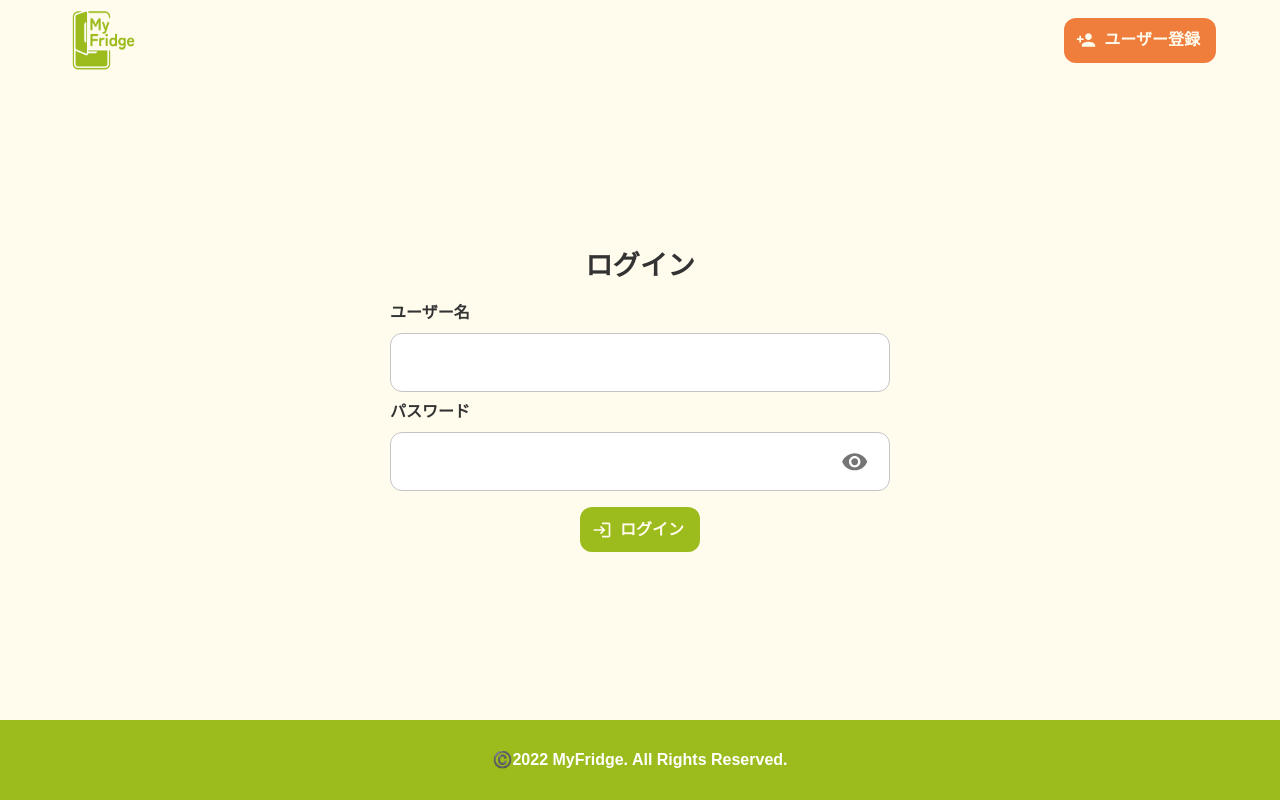
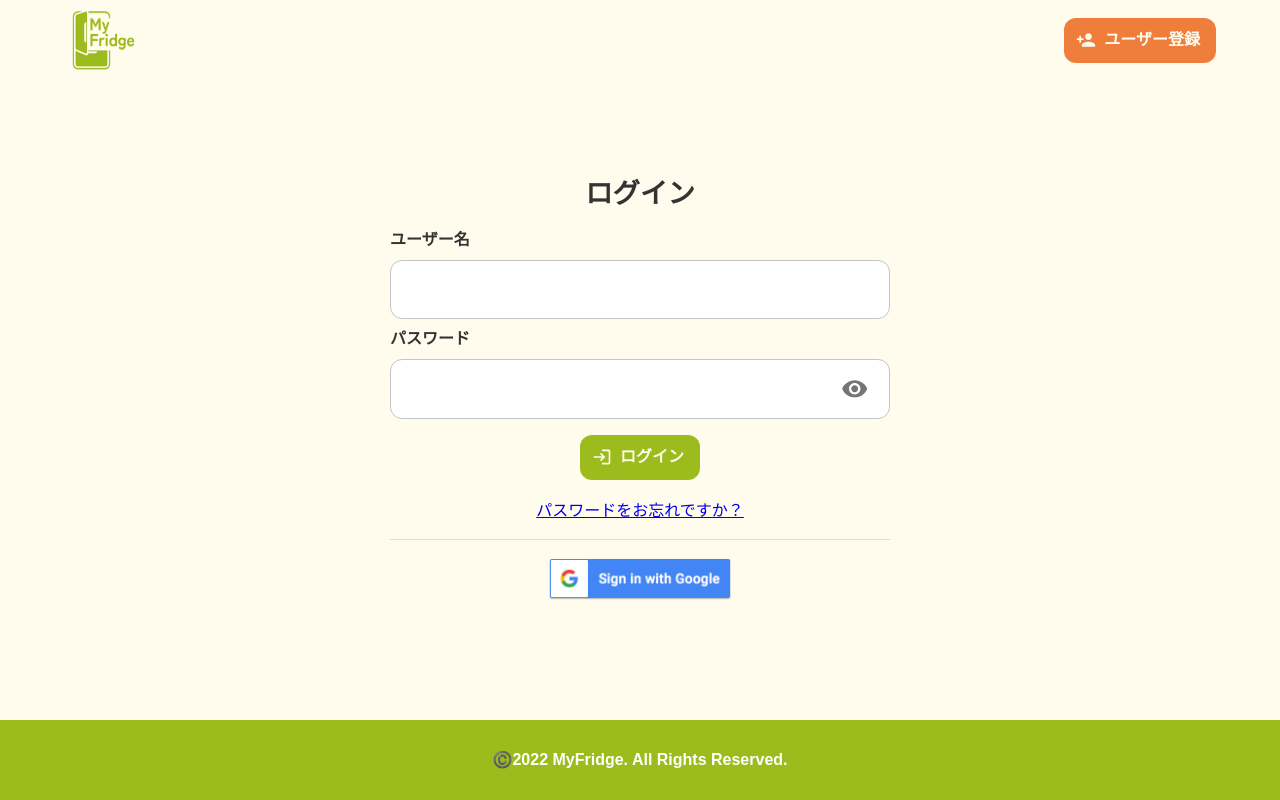
Before and after one commit to masaokaka/my-fridge-frontend, a React (Vite) app in the folder src/: page / in a window 1280 px wide. Built offline with nearby package versions, Linux system fonts and the light colour scheme; no server answers; a web font is replaced by a local one.

Commit message:
add: #17 共通リンクコンポーネントの実装

```diff
--- a/src/src/components/pages/Login/presenter.tsx
+++ b/src/src/components/pages/Login/presenter.tsx
@@ -1,12 +1,21 @@
 import { ReactNode } from 'react';
 import { Control, Controller, UseFormHandleSubmit } from 'react-hook-form';
-import { Box, IconButton, InputLabel, Stack, Typography } from '@mui/material';
+import {
+  Box,
+  Divider,
+  IconButton,
+  InputLabel,
+  Stack,
+  Typography,
+} from '@mui/material';
 import { Login, Visibility, VisibilityOff } from '@mui/icons-material';
 import { CustomTextField } from '../../uiParts/CustomTextField';
 import { CustomButton } from '../../uiParts/CustomButton';
+import GoogleAuthButtonImg from '../../../assets/google_sign_in_img.png';
 import { LoginAPIParamType, LoginFormValueType } from './types';
 import { validationRules } from './const';
 import { TEXT_COLOR } from '../../../style';
+import { CustomLink } from '../../uiParts/CustomLink';
 
 type Props = {
   control: Control<LoginFormValueType>;
@@ -105,6 +114,31 @@ const LoginPresenter = ({
           />
         )}
       />
+      {/* <Controller
+        name="password"
+        control={control}
+        rules={validationRules.password}
+        render={({
+          field: { value, onChange, ref },
+          fieldState: { error },
+        }) => (
+          <CustomTextField
+            id="password"
+            type={canSeePassword ? 'text' : 'password'}
+            autoComplete="password"
+            icon={
+              <IconButton onClick={showPassword}>
+                {canSeePassword ? <VisibilityOff /> : <Visibility />}
+              </IconButton>
+            }
+            value={value}
+            onChange={onChange}
+            inputRef={ref}
+            error={Boolean(error)}
+            helperText={error?.message}
+          />
+        )}
+      /> */}
       {serverError && (
         <Typography color="error" fontWeight={600}>
           {serverError}
@@ -120,7 +154,29 @@ const LoginPresenter = ({
           ログイン
         </CustomButton>
       </Box>
+      <Box mt={1} textAlign="center">
+        <CustomLink to="/password" fontSize={16}>
+          パスワードをお忘れですか？
+        </CustomLink>
+      </Box>
     </Stack>
+    <Divider sx={{ width: '100%', my: { xs: 1, sm: 2 } }} />
+    <Box mb={2}>
+      <Box
+        height={{ xs: 35, sm: 45 }}
+        component="img"
+        alt="Sign in with Google"
+        src={GoogleAuthButtonImg}
+        onClick={() => console.log('clicked')}
+        sx={{
+          cursor: 'pointer',
+          transition: '0.3s',
+          '&:hover': {
+            filter: 'brightness(0.8)',
+          },
+        }}
+      />
+    </Box>
   </Box>
 );
 
--- /dev/null
+++ b/src/src/components/uiParts/CustomLink/index.tsx
@@ -0,0 +1 @@
+export { default as CustomLink } from './presenter';
--- /dev/null
+++ b/src/src/components/uiParts/CustomLink/presenter.tsx
@@ -0,0 +1,16 @@
+import { TypographyProps, Typography } from '@mui/material';
+import { LinkProps, Link as RouterLink } from 'react-router-dom';
+
+type Props = TypographyProps & LinkProps;
+
+// const StyledTypography = styled(Typography)(({ theme }) => ({}));
+
+/** 共通リンク
+ */
+const CustomLink = ({ children, to, fontSize }: Props) => (
+  <Typography component={RouterLink} to={to} fontSize={fontSize}>
+    {children}
+  </Typography>
+);
+
+export default CustomLink;
```
